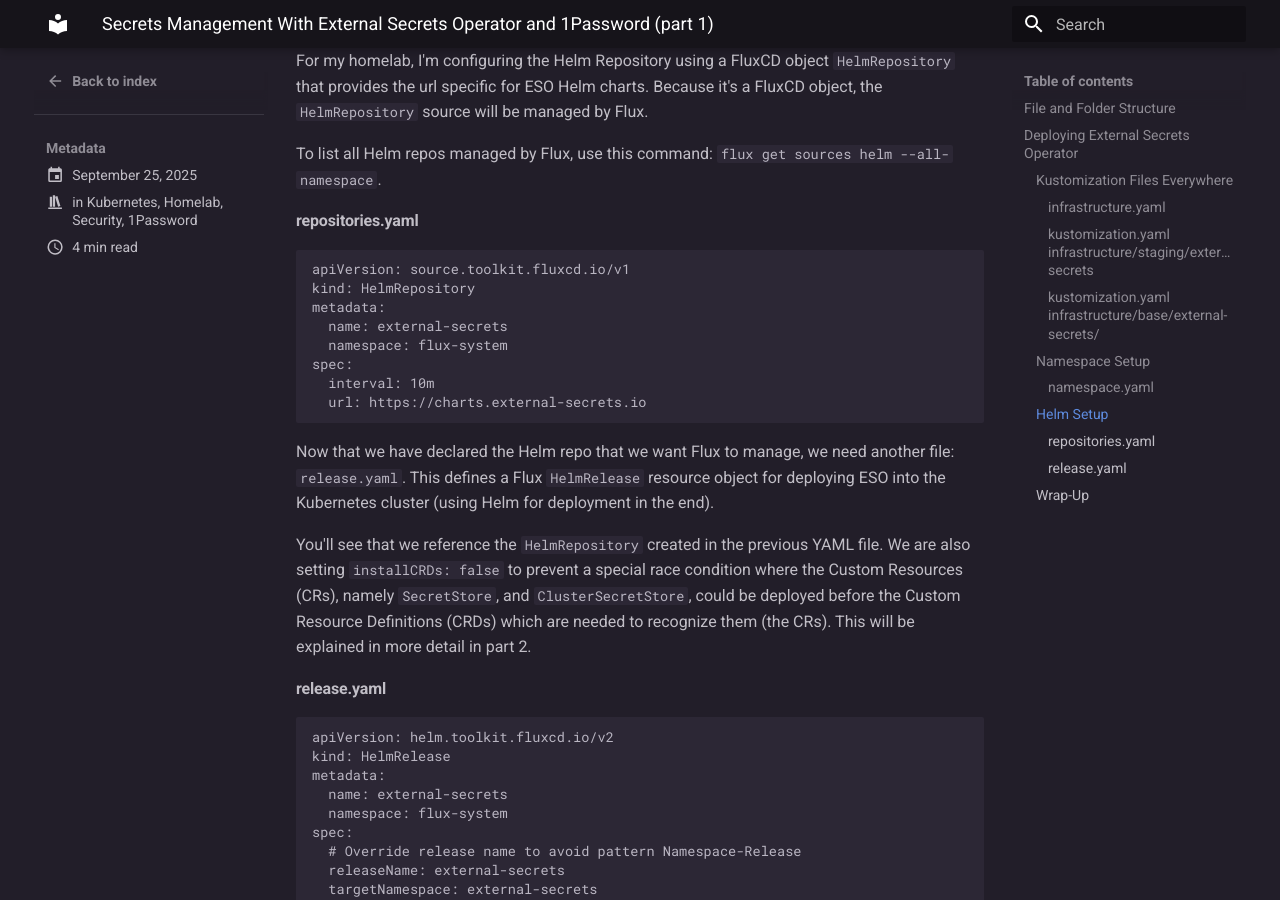
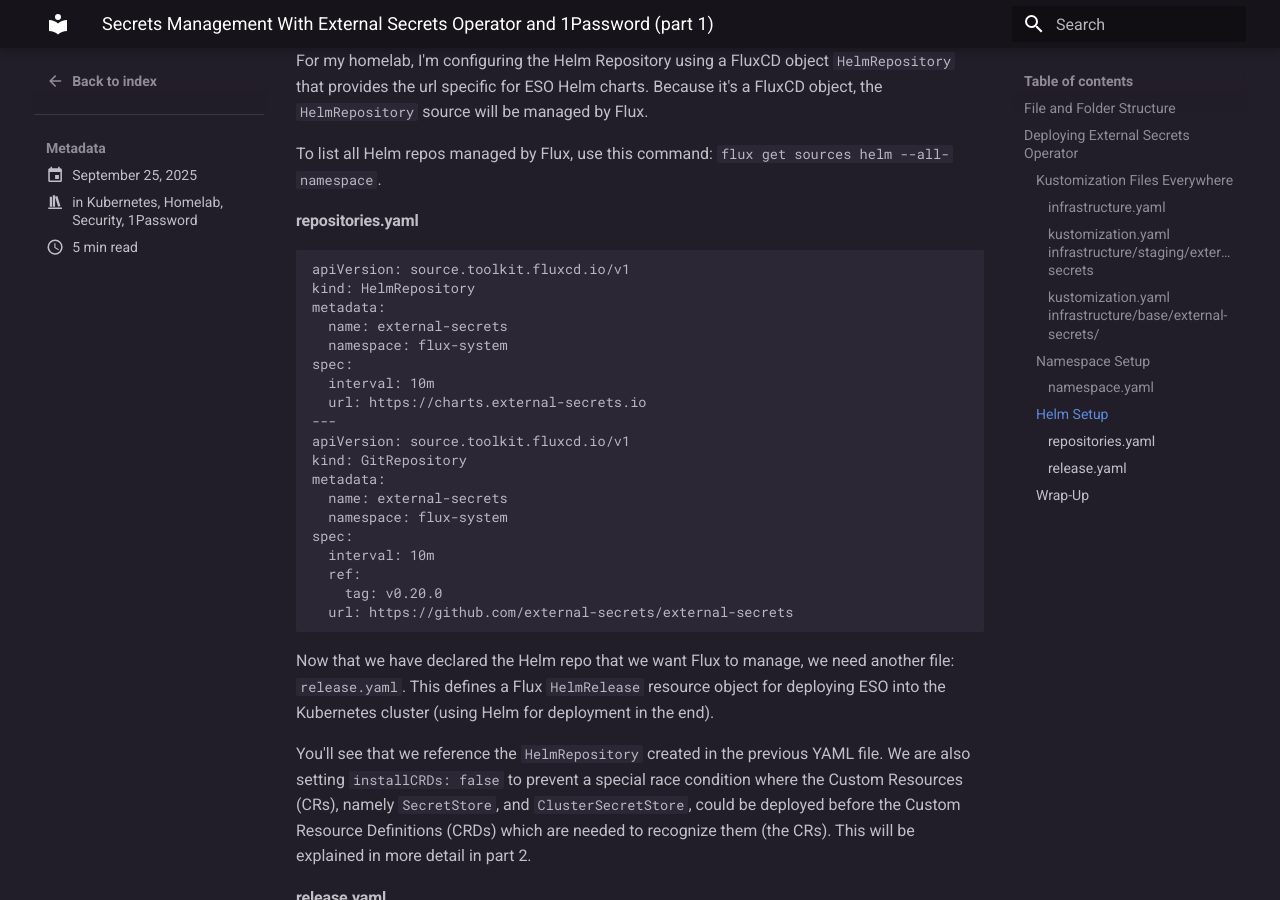
Before and after one commit to cyberwatchdoug/blog-cyberwatchdoug, an MkDocs documentation site: the page built from docs/posts/2025-09-25.md, in a window 1280 px wide and 900 px high, scrolled down 3030 px. Built offline with MkDocs 1.6.1 and Material for MkDocs 9.7.7, drawn with Linux system fonts in a browser that asks for light colours.

Commit message:
update yaml file code for repositories.yaml

````diff
--- a/docs/posts/2025-09-25.md
+++ b/docs/posts/2025-09-25.md
@@ -123,6 +123,17 @@
 spec:
   interval: 10m
   url: https://charts.external-secrets.io
+---
+apiVersion: source.toolkit.fluxcd.io/v1
+kind: GitRepository
+metadata:
+  name: external-secrets
+  namespace: flux-system
+spec:
+  interval: 10m
+  ref:
+    tag: v0.20.0
+  url: https://github.com/external-secrets/external-secrets
 ```
 
 Now that we have declared the Helm repo that we want Flux to manage, we need another file: `release.yaml`. This defines a Flux `HelmRelease` resource object for deploying ESO into the Kubernetes cluster (using Helm for deployment in the end).
````
